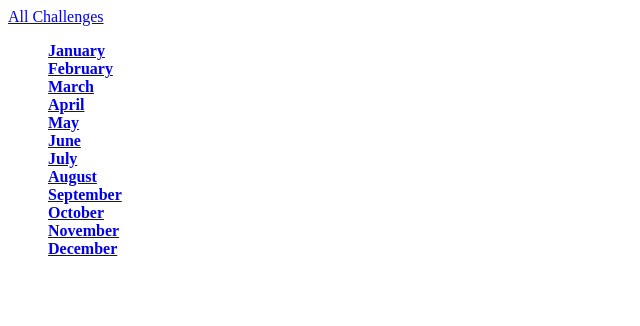
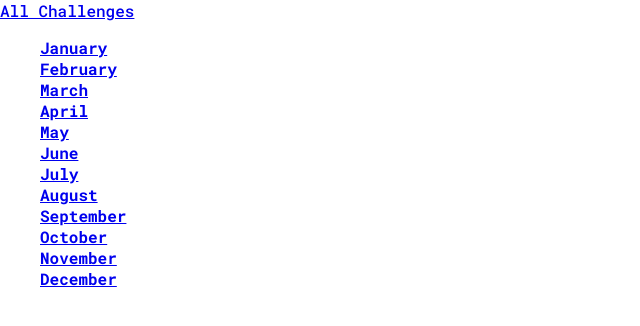
Before and after one commit to bgoonz/DJANGO, a Django app: page /challenges/ in a window 1280 px wide. Shown: the top 326 px of the page, without its empty margins (0-640 px from the left). Run offline with Django 4.2, Linux system fonts and the light colour scheme.

Commit message:
global styles

```diff
--- a/02-templates-static-files/monthly_challenges/settings.py
+++ b/02-templates-static-files/monthly_challenges/settings.py
@@ -99,6 +99,10 @@ USE_TZ = True
 
 STATIC_URL = "static/"
 
+STATICFILES_DIRS = [
+    BASE_DIR / "static",
+]
+
 # Default primary key field type
 # https://docs.djangoproject.com/en/4.2/ref/settings/#default-auto-field
 
--- /dev/null
+++ b/02-templates-static-files/static/styles.css
@@ -0,0 +1,10 @@
+@import url("https://fonts.googleapis.com/css2?family=Roboto+Condensed:wght@400;700&family=Roboto+Mono:wght@300;500;600;700&display=swap");
+
+html {
+  font-family: "Roboto Condensed", sans-serif;
+  font-family: "Roboto Mono", monospace;
+}
+
+body {
+  margin: 0;
+}
--- a/02-templates-static-files/templates/base.html
+++ b/02-templates-static-files/templates/base.html
@@ -1,9 +1,12 @@
+{% load static %}
+
 <!DOCTYPE html>
 <html lang="en">
   <head>
     <meta charset="UTF-8" />
     <meta name="viewport" content="width=device-width, initial-scale=1.0" />
     <title>{% block page_title %}My Challenges{% endblock %}</title>
+    <link rel="stylesheet" href="{% static "styles.css" %}" />
     {% block css_files %}
 
     {% endblock %}
```
Also changed, not shown: Readme.md.
